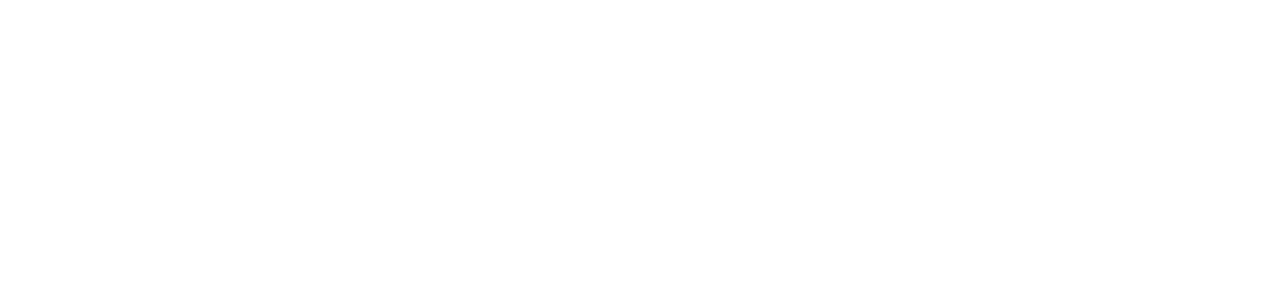
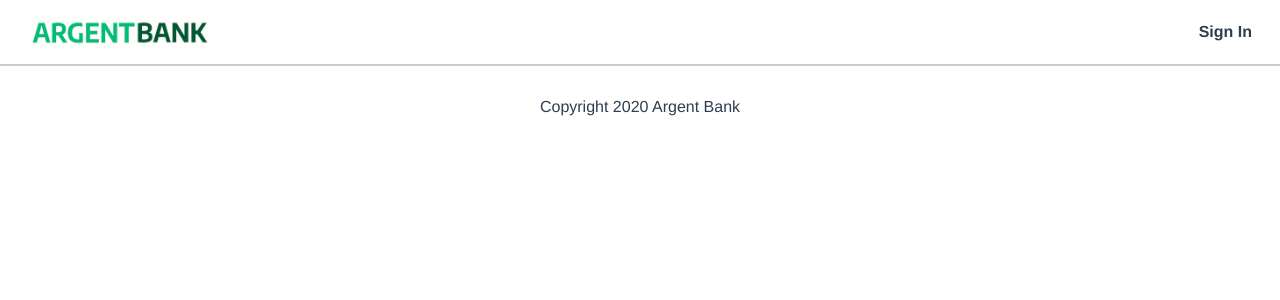
Before and after one commit to WandoCode/Project-10-Bank-client, a React (Create React App) app: page / in a window 1280 px wide. Shown: the top 300 px of the page. Built offline with nearby package versions, Linux system fonts and the light colour scheme.

Commit message:
Add Header/Footer

```diff
--- a/src/app/App.js
+++ b/src/app/App.js
@@ -1,5 +1,12 @@
+import Router from './Router'
+import '../style/main.css'
+
 function App() {
-  return <div className="App"></div>
+  return (
+    <div className="App">
+      <Router />
+    </div>
+  )
 }
 
 export default App
--- a/src/components/Footer.js
+++ b/src/components/Footer.js
@@ -0,0 +1,9 @@
+function Footer() {
+  return (
+    <footer className="footer">
+      <p className="footer-text">Copyright 2020 Argent Bank</p>
+    </footer>
+  )
+}
+
+export default Footer
--- a/src/components/Header.js
+++ b/src/components/Header.js
@@ -1,19 +1,25 @@
+import Logo from '../assets/img/argentBankLogo.png'
+
 function Header() {
+  const currUser = undefined
+
   return (
-    <nav class="main-nav">
-      <a class="main-nav-logo" href="./index.html">
+    <nav className="main-nav">
+      <a className="main-nav-logo" href="./index.html">
         <img
-          class="main-nav-logo-image"
-          src="./img/argentBankLogo.png"
+          className="main-nav-logo-image"
+          src={Logo}
           alt="Argent Bank Logo"
         />
-        <h1 class="sr-only">Argent Bank</h1>
+        <h1 className="sr-only">Argent Bank</h1>
       </a>
       <div>
-        <a class="main-nav-item" href="./sign-in.html">
-          <i class="fa fa-user-circle"></i>
-          Sign In
-        </a>
+        {!currUser && (
+          <a className="main-nav-item" href="./sign-in.html">
+            <i className="fa fa-user-circle"></i>
+            Sign In
+          </a>
+        )}
       </div>
     </nav>
   )
--- a/src/components/Layout.js
+++ b/src/components/Layout.js
@@ -1,9 +1,13 @@
 import { Outlet } from 'react-router-dom'
+import Header from './Header'
+import Footer from './Footer'
 
 function Layout() {
   return (
     <>
+      <Header />
       <Outlet />
+      <Footer />
     </>
   )
 }
--- a/src/style/main.css
+++ b/src/style/main.css
@@ -71,7 +71,7 @@
 }
 
 .hero {
-  background-image: url('../img/bank-tree.jpeg');
+  background-image: url('../assets/img/bank-tree.jpeg');
   background-position: 0 -50px;
   background-size: cover;
   background-repeat: no-repeat;
```
